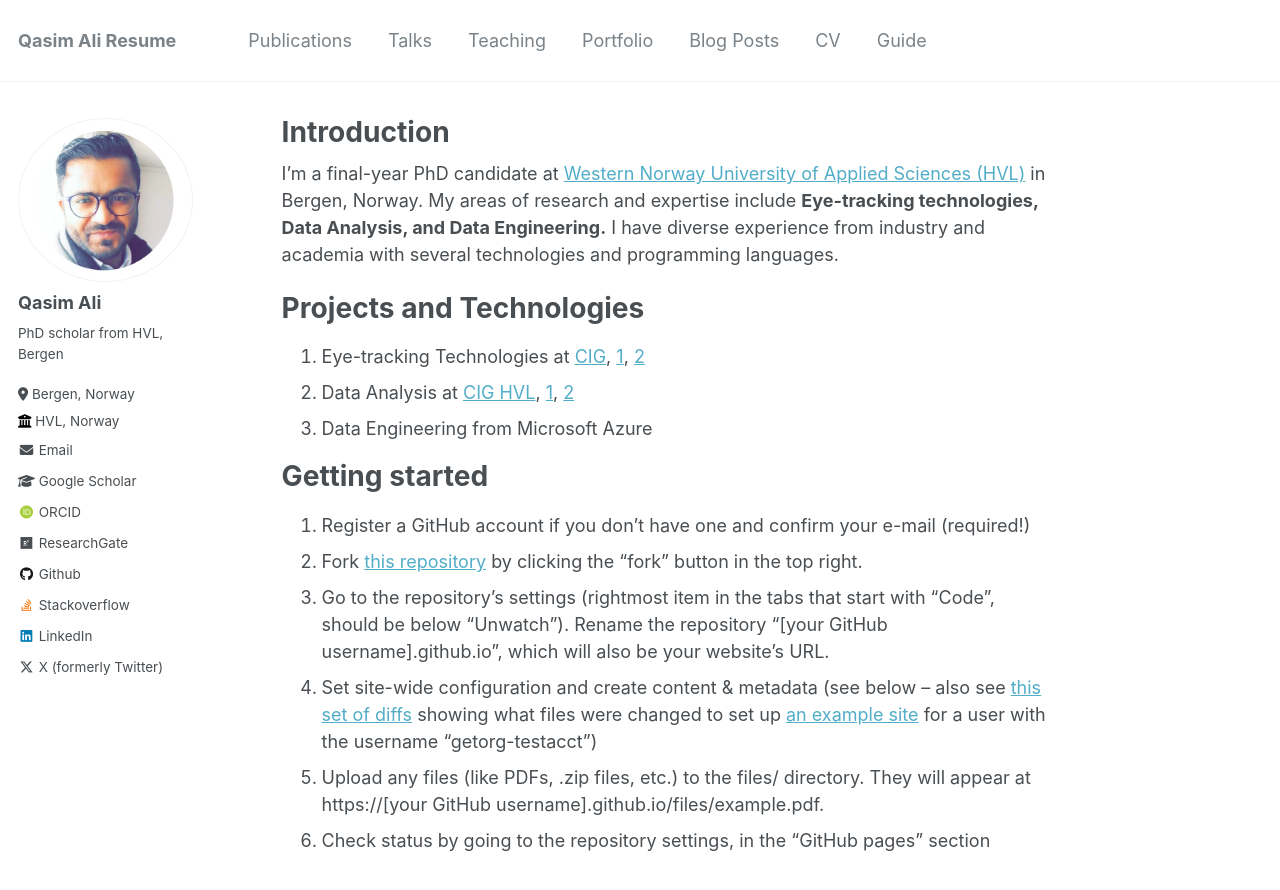
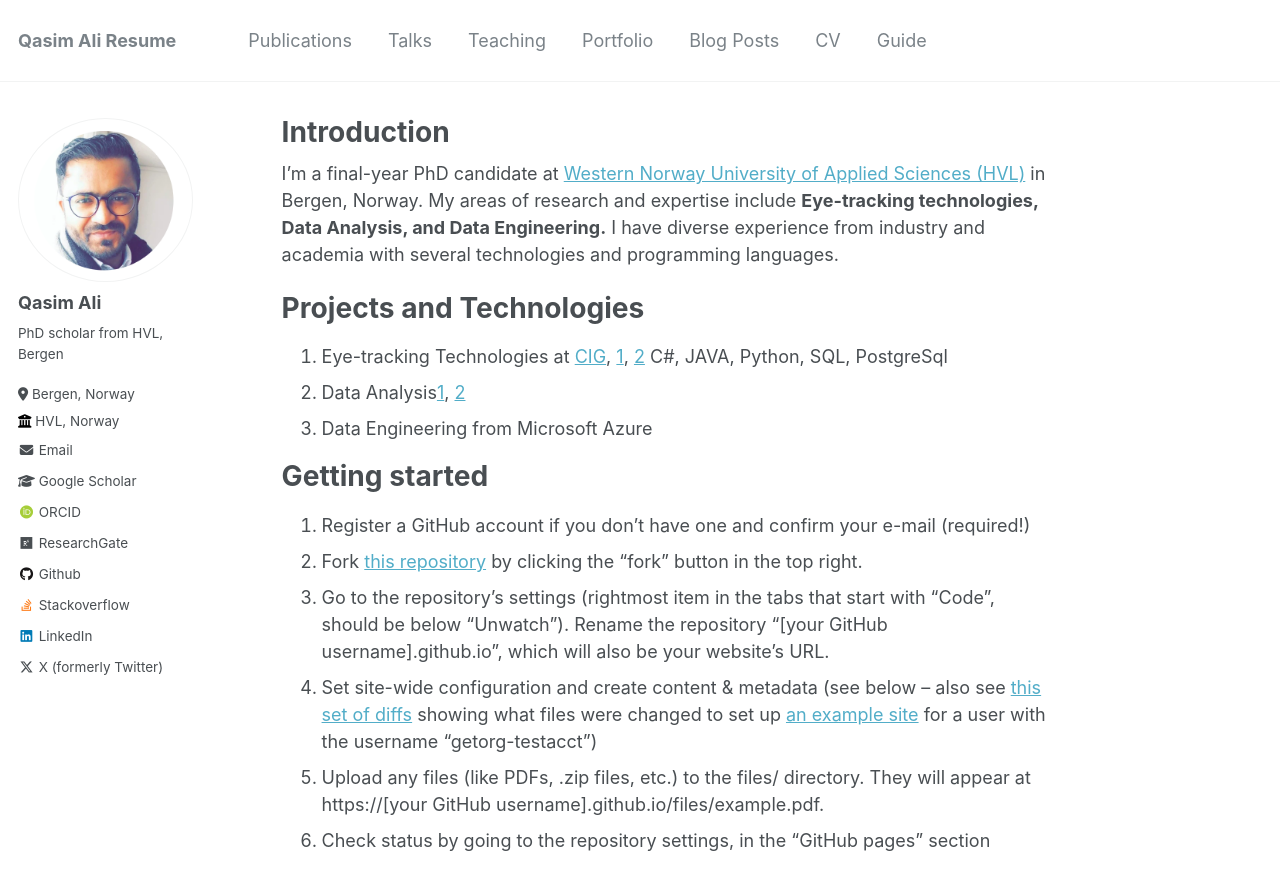
Before and after one commit to MalikQasimAli/MalikQasimAli.github.io, a Jekyll site: the page built from _pages/about.md, in a window 1280 px wide and 900 px high. Shown: the top 890 px of the window. Built offline with Jekyll 4.4.1, drawn with Linux system fonts in a browser that asks for light colours; some web fonts are replaced.

Commit message:
update bio

```diff
--- a/_pages/about.md
+++ b/_pages/about.md
@@ -12,8 +12,9 @@ I'm a final-year PhD candidate at [Western Norway University of Applied Sciences
 Projects and Technologies
 ======
 <ol>
-  <li>Eye-tracking Technologies at <a href="https://www.hvl.no/prosjekt/2684246/">CIG</a>, <a href="https://www.mdpi.com/2078-2489/13/12/569">1</a>, <a href="https://ieeexplore.ieee.org/document/9280169">2</a></li>
-  <li>Data Analysis at <a href="https://www.hvl.no/prosjekt/2684246/">CIG HVL</a>, <a href="https://dl.acm.org/doi/10.1145/3588015.3589536">1</a>, <a href="https://github.com/MalikQasimAli/OlympicDataAnalysis">2</a></li>
+  <li>Eye-tracking Technologies at <a href="https://www.hvl.no/prosjekt/2684246/">CIG</a>, <a href="https://www.mdpi.com/2078-2489/13/12/569">1</a>, <a href="https://ieeexplore.ieee.org/document/9280169">2</a>
+  C#, JAVA, Python, SQL, PostgreSql</li>
+  <li>Data Analysis<a href="https://dl.acm.org/doi/10.1145/3588015.3589536">1</a>, <a href="https://github.com/MalikQasimAli/OlympicDataAnalysis">2</a></li>
   <li>Data Engineering from Microsoft Azure </li>
 </ol>
 
```
